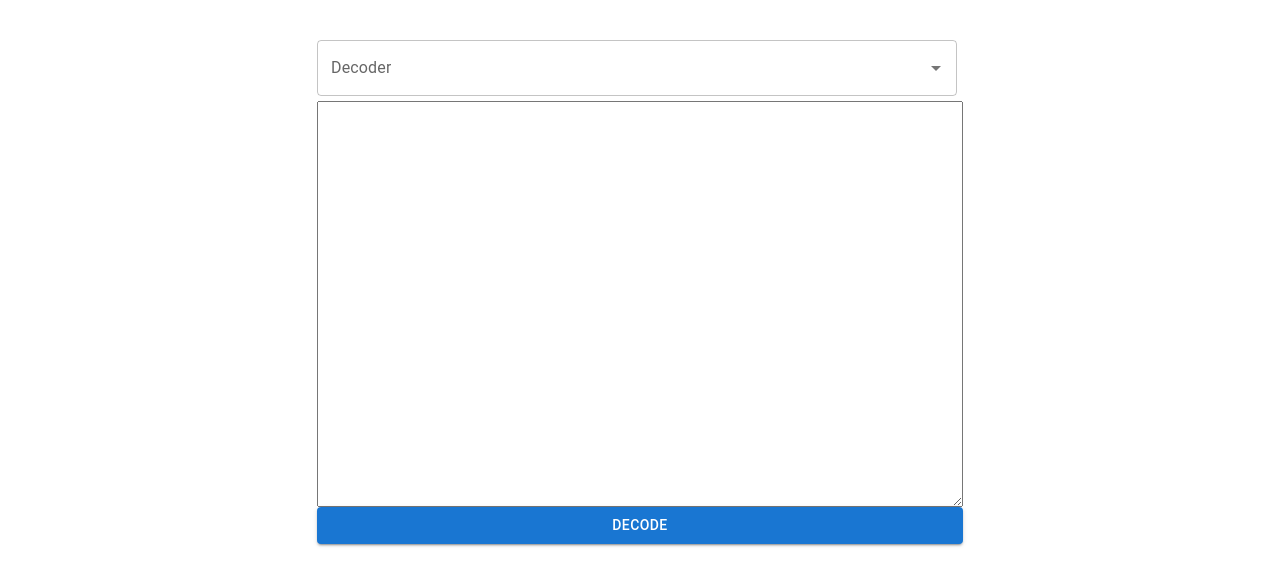
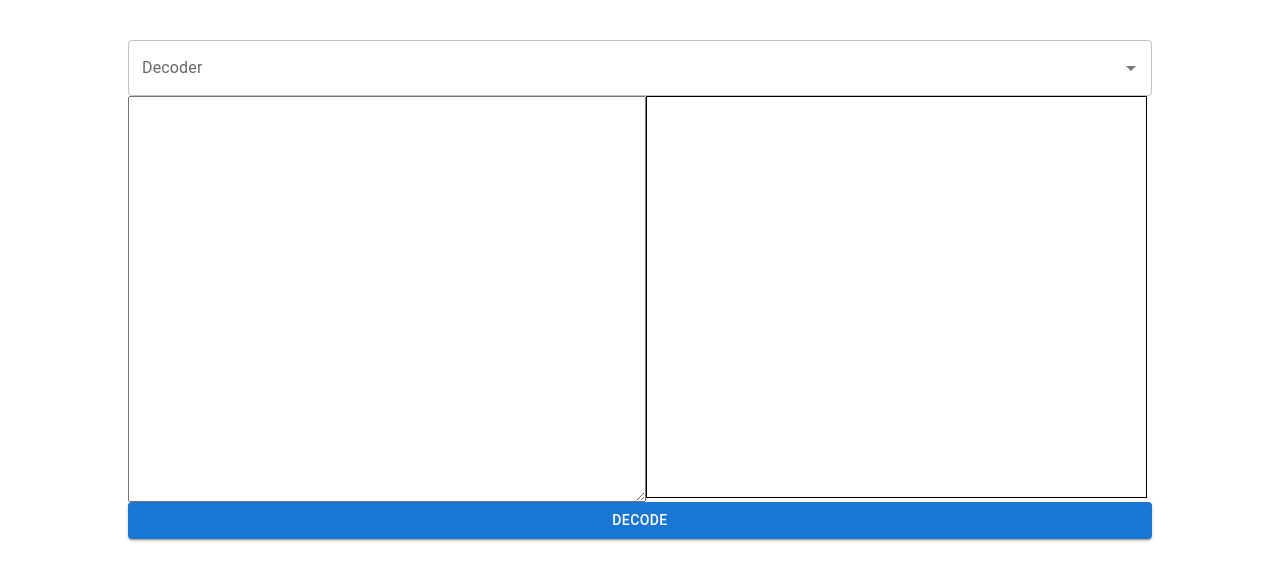
Before and after one commit to rozalex/proto-decoder, a React (Create React App) app: page / in a window 1280 px wide. Shown: the top 586 px of the page. Built offline with nearby package versions, Linux system fonts and the light colour scheme; what @prioritysoftware/priority-proto-api would draw is missing.

Commit message:
modifications

```diff
--- a/src/App.css
+++ b/src/App.css
@@ -10,3 +10,16 @@
   position: absolute;
   bottom: 0;
 }
+
+.wrap {
+  display: flex;
+}
+
+.result {
+  width:39vw;
+  max-width: 39vw;
+  height: 50vh;
+  background: white;
+  border: 1px solid black;
+  overflow: auto;
+}
--- a/src/App.js
+++ b/src/App.js
@@ -6,10 +6,10 @@ import TextareaAutosize from '@mui/material/TextareaAutosize';
 import Button from '@mui/material/Button';
 import TextField from '@mui/material/TextField';
 import Autocomplete from '@mui/material/Autocomplete';
-import Stack from '@mui/material/Stack';
 import Snackbar from '@mui/material/Snackbar';
-import MuiAlert, { AlertProps } from '@mui/material/Alert';
+import MuiAlert from '@mui/material/Alert';
 import {priority} from '@prioritysoftware/priority-proto-api/lib/nform';
+import { JSONTree } from 'react-json-tree';
 
 const filterOptions = [];
 const form = priority.netitems.form;
@@ -28,6 +28,14 @@ function App() {
   const [alertState, setAlertState] = useState(false);
   const [alertText, setAlertText] = useState(false);
   const [alertType, setAlertType] = useState(false);
+  const [json, setJSON] = useState();
+
+  const selectText = (containerid) => {
+    const range = document.createRange();
+    range.selectNode(document.getElementById(containerid));
+    window.getSelection().removeAllRanges();
+    window.getSelection().addRange(range);
+  }
 
   const decodeText = () => {
     try {
@@ -36,8 +44,9 @@ function App() {
       const text = decoder.decode(buf64);
       console.log(text);
 
+      setJSON(text);
       setAlertType("success");
-      setAlertText("Decoded successfully, check console for result");
+      setAlertText("Decoded successfully");
     } catch(err) {
       setAlertType("error");
       setAlertText("Error decoding, make sure you have selected a correct decoder");
@@ -52,22 +61,31 @@ function App() {
           disablePortal
           onChange={(event, value) => {setDecoder(value)}}
           options={filterOptions}
-          sx={{ width: "50vw" }}
+          sx={{ width: "80vw" }}
           renderInput={(params) => <TextField {...params} label="Decoder" />}
         />
+        <div className="wrap">
           <TextareaAutosize
             onChange={ev => setEncodedText(ev.target.value)}
             value={encodedText}
-          style={{ width: "50vw", height: "50vh", marginTop: 5 }}
+            style={{ width: "40vw", height: "50vh"}}
           />
+          <div className="result">
+            <pre id="preelement">{JSON.stringify(json, null, 2) }</pre>
+          </div>
+        </div>
         <Button width={"10vw"} variant="contained" onClick={decodeText}>Decode</Button>
+
+        <div className="tree">
+          {json && <JSONTree data={json} />}
+        </div>
         <div className="alert">
-        <Snackbar open={alertState} autoHideDuration={4000} onClose={() => {setAlertState(false)}}>
+          <Snackbar open={alertState} autoHideDuration={1000} onClose={() => {setAlertState(false)}}>
             <Alert severity={alertType}>{alertText}</Alert>
           </Snackbar>
         </div>
     </div>
-  );
+  )
 }
 
 export default App;
```
Lines whose indentation alone changed are shown as unchanged.
